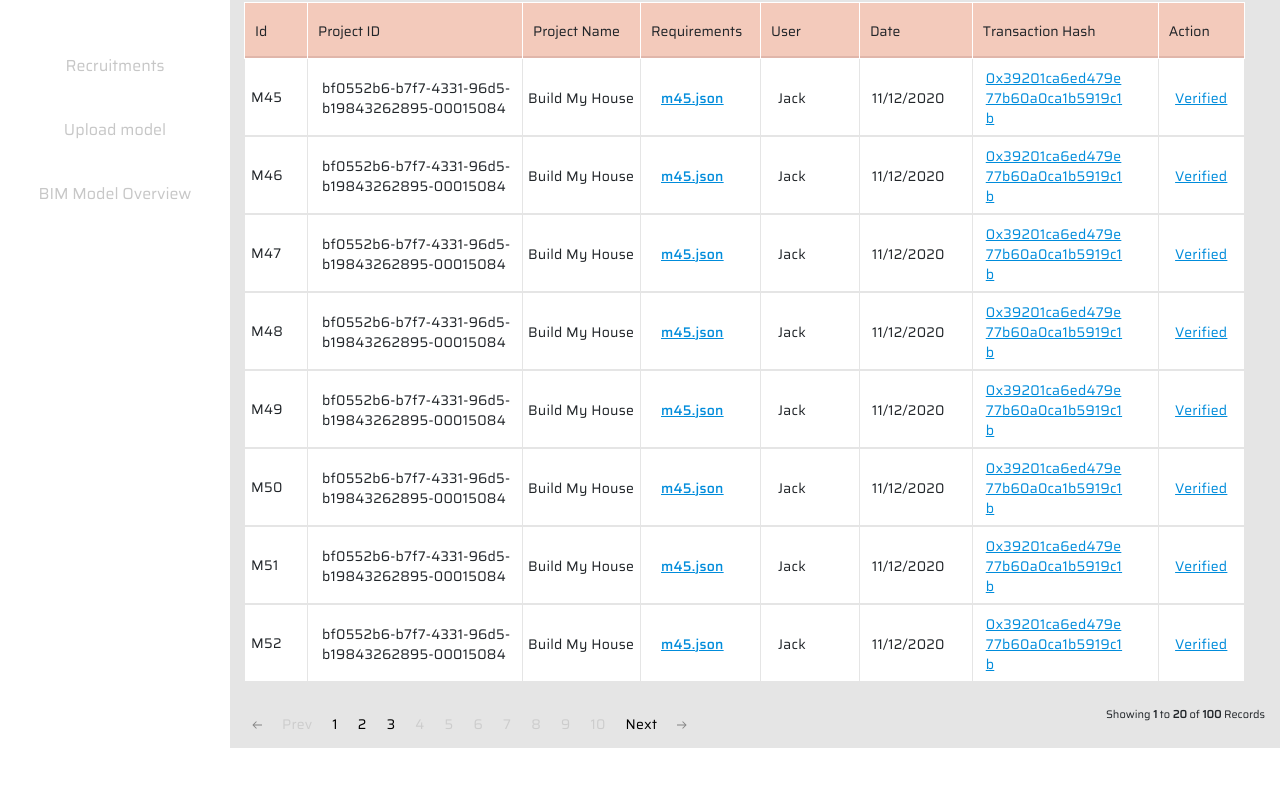
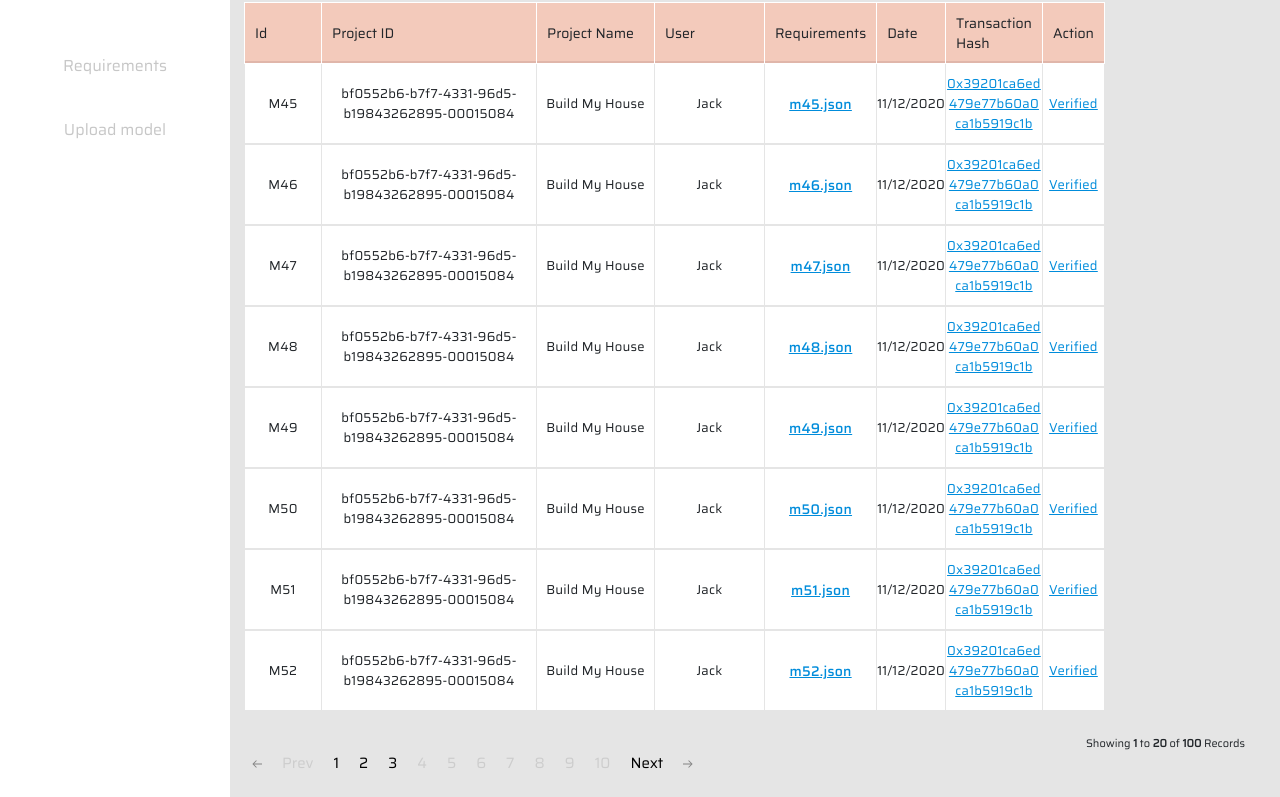
Before and after one commit to shwetakalunge/F-TS-ENGG-Screen5, a plain HTML site: page index.html in a window 1280 px wide. Shown: the part 133-930 px from the top of the page. Before the commit the page ends 881 px from the top, so only its background shows below. Drawn offline with nearby package versions, Linux system fonts and the light colour scheme; a web font is replaced by a local one.

Commit message:
first_commit

```diff
--- a/css/style.css
+++ b/css/style.css
@@ -1,10 +1,10 @@
+.clearfix {
+    zoom: 1
+}
+
 * {
     margin: 0;
     padding: 0;
-}
-
-.clearfix {
-    zoom: 1
 }
 
 html,
@@ -38,10 +38,11 @@ body {
 }
 
 @font-face {
-    font-family: saira-Semibold;
+    font-family: Semi-bold;
     src: url(Saira-SemiBold.ttf)
 }
 
+/*-------------------------------------------------------------------------------------------------------------*/
 /*---------------------------------*/
 
 .Section_Login1 {
@@ -57,7 +58,7 @@ body {
 .left {
     /*    width: 20%;*/
     left: 0;
-    background-color: #FFFFFF;
+    background-color: white;
     max-width: 230px;
     -webkit-box-flex: 1;
     -ms-flex: 1;
@@ -76,7 +77,7 @@ body {
 
 
 h1 {
-    font-family: saira-Semibold;
+    font-family: Semi-bold;
     font-style: normal;
     font-weight: 600;
     font-size: 36px;
@@ -115,6 +116,12 @@ li:active {
     /* margin: auto;*/
 }
 
+/*.logo_class {
+    width: 100px;
+    height: 113px;
+}*/
+
+
 .home {
     background: #FFFFFF;
     border: 1px solid rgba(0, 0, 0, 0.25);
@@ -151,13 +158,12 @@ th {
     font-style: normal;
     font-weight: normal;
     line-height: 20px;
-    /* text-align: left;*/
+    text-align: left;
     height: 56px
 }
 
-th:nth-child(1),
-td:nth-child(1){
-    width: 63px;
+th:nth-child(1) {
+    width: 77px;
 }
 
 th:nth-child(2) {
@@ -169,7 +175,7 @@ th:nth-child(3) {
 }
 
 th:nth-child(4) {
-    width: 120px;
+    width: 110px;
 }
 
 th:nth-child(5) {
@@ -177,19 +183,16 @@ th:nth-child(5) {
 }
 
 th:nth-child(6) {
-    width: 112px;
+    width: 65px;
 }
 
 th:nth-child(7) {
-    width: 186px;
-
-
+    width: 95px;
 }
 
 th:nth-child(8) {
-    width: 86px;
+    width: 60px
 }
-
 
 td {
     background: #FFFFFF;
@@ -198,37 +201,21 @@ td {
     letter-spacing: 0.25px;
     border: 1px solid #E5E5E5;
     font-style: normal;
-    font-size: 14px;
+    font-weight: 500;
+    font-size: 13px;
     line-height: 20px;
     font-family: saira-regular;
+    text-align: center;
+    padding: 10px 0px;
     -webkit-box-align: center;
     -ms-flex-align: center;
     align-items: center;
 
-    text-align: left;
-    /*padding: 19px 6px;*/
-    height: 56px
-}
-td:nth-child(1) {
-    padding: 18px 23px 19px 6px
-}
-td:nth-child(2) {
-    word-break: break-all;
-    /*  padding: 18px 10px;*/
-    letter-spacing: 0.25px;
-    padding: 19px 8px 18px 14px
-}
-td:nth-child(3) {
-    padding: 0px 3px 0px 5px
-}
-td:nth-child(5) {
-    padding: 0px 53px 0px 17px
-}
-td:nth-child(6) {
-    padding: 0px 27px 0px 12px
 }
 
-td:nth-child(4) {
+td:nth-child(1) {}
+
+td:nth-child(5) {
     color: #008CDB;
     -webkit-text-decoration-line: underline;
     text-decoration-line: underline;
@@ -237,24 +224,88 @@ td:nth-child(4) {
     font-weight: 500;
     font-size: 14px;
     line-height: 20px;
-    padding: 0px 22px 0px 20px
-}
-td:nth-child(7){
-     padding: 0px 29px 0px 13px
 }
 
-td:nth-child(7),
-td:nth-child(8) {
+td:nth-child(7) {
     color: #008CDB;
     -webkit-text-decoration-line: underline;
     text-decoration-line: underline;
-    word-break: break-all;
-    letter-spacing: 0.25px;
+    word-break: break-all
+}
+a {
+       color: #008CDB;
+}
+a:hover {
+   color: #008CDB;
+
+}
+td:nth-child(8) {
+   color: #008CDB;
+    -webkit-text-decoration-line: underline;
+    text-decoration-line: underline;
+    word-break: break-all
 }
 
-td:nth-child(8) {
+footer div {
+    display: -webkit-box;
+    display: -ms-flexbox;
+    display: inline-block;
+    cursor: pointer;
+    padding: 10px;
+    font-family: saira-regular;
+    font-size: 14px;
+}
+
+.Section_PageResult {
+    float: right;
+    margin-right: 35px;
+    font-family: saira-regular;
+    font-style: normal;
+    font-weight: 500;
+    font-size: 11px;
+    line-height: 17px;
+    text-align: right;
+}
+
+/*footer div:hover {
+    background-color: #EB5A2C;
+    border-radius: 50%;
+    height:30px
+}*/
+
+.pagination {
+    display: inline-block;
+    margin-left: 12px;
+    font-family: saira-regular;
+    font-style: normal;
+    font-weight: 500;
+    font-size: 14px;
+    line-height: 17px;
+
+}
+
+.pagination a {
+    color: black;
+    float: left;
+    padding: 8px 10px;
+    text-decoration: none;
+    text-align: center;
+    font-family: saira-regular;
+    font-style: normal;
+    font-weight: normal;
+    font-size: 15px;
+    line-height: 20px;
     text-align: center
 }
+
+.pagination a:hover {
+    background-color: #EB5A2C;
+    color: white;
+    /*height: 30px;
+    width: 30px;*/
+    border-radius: 50%;
+}
+
 .pagination a:nth-child(2),
 .pagination a:nth-child(6),
 .pagination a:nth-child(7),
@@ -265,57 +316,3 @@ td:nth-child(8) {
 .pagination a:nth-child(12) {
     opacity: 0.1;
 }
-
-/*footer div {
-    display: -webkit-box;
-    display: -ms-flexbox;
-    display: inline-block;
-    cursor: pointer;
-    padding: 0px 10px;
-    font-family: saira-regular;
-    font-style: normal;
-    font-weight: normal;
-    font-size: 14px;
-    line-height: 20px;
-    text-align: center
-}*/
-
-.Section_PageResult {
-    float: right;
-    margin-right: 15px;
-    font-family: saira-regular;
-    font-style: normal;
-    font-weight: 500;
-    font-size: 11px;
-    line-height: 17px;
-    text-align: right;
-}
-
-.pagination {
-    display: inline-block;
-    margin-left: 12px;
-    font-family: saira-regular;
-    font-style: normal;
-    font-weight: 500;
-    font-size: 14px;
-    line-height: 17px;
-}
-
-.pagination a {
-    color: black;
-    float: left;
-    padding: 8px 10px;
-    text-decoration: none;
-    text-align: center;
-    font-size: 14px;
-    line-height: 20px;
-    letter-spacing: 0.25px;
-}
-
-.pagination a:hover {
-    background-color: #EB5A2C;
-    color: white;
-    height: 35px;
-    width: 35px;
-    border-radius: 50%;
-}
--- a/index.html
+++ b/index.html
@@ -3,6 +3,7 @@
 
 <head>
     <meta name="viewport" content="width=device-width, initial-scale=1.0">
+
     <link rel="stylesheet" type="text/css" href="css/normalize.css">
 
 
@@ -19,8 +20,10 @@
     <script src="https://cdn.jsdelivr.net/npm/bootstrap@4.5.3/dist/js/bootstrap.bundle.min.js" integrity="sha384-ho+j7jyWK8fNQe+A12Hb8AhRq26LrZ/JpcUGGOn+Y7RsweNrtN/tE3MoK7ZeZDyx" crossorigin="anonymous"></script>
 
     <link rel="stylesheet" type="text/css" href="fonts/fonts.css">
+    <link rel="stylesheet" type="text/css" href="css/style.css">
     <link rel="stylesheet" type="text/css" href="css/queries.css">
-    <link rel="stylesheet" type="text/css" href="css/style.css">
+
+
     <title>BIM Engineer Page 5</title>
 
 </head>
@@ -33,10 +36,9 @@
                 <img src="images/logo.png" class="logo_class">
             </section>
             <ul>
+                <li>Requirements</li>
+                <li>Upload model</li>
 
-                <li>Recruitments</li>
-                <li>Upload model</li>
-                <li>BIM Model Overview</li>
             </ul>
         </div>
         <div class="right">
@@ -46,6 +48,8 @@
             <div class="table_p">
                 <p>Requirements Grid</p>
             </div>
+            <div style="overflow-x:auto;">
+
                 <table class="smart-table">
                     <thead>
                         <tr>
@@ -53,8 +57,8 @@
                             <th>Id</th>
                             <th>Project ID</th>
                             <th>Project Name</th>
+                            <th>User</th>
                             <th>Requirements</th>
-                        <th>User</th>
                             <th>Date</th>
                             <th>Transaction Hash</th>
                             <th>Action</th>
@@ -68,11 +72,11 @@
                             <td data-col-title="Id">M45</td>
                             <td data-col-title="Project ID">bf0552b6-b7f7-4331-96d5-b19843262895-00015084</td>
                             <td data-col-title="Project Name">Build My House</td>
+                            <td data-col-title="User">Jack </td>
                             <td data-col-title="Requirements">m45.json</td>
-                        <td data-col-title="User">Jack</td>
                             <td data-col-title="Date">11/12/2020</td>
                             <td data-col-title="Transaction Hash">0x39201ca6ed479e77b60a0ca1b5919c1b</td>
-                        <td data-col-title="Action">Verified</td>
+                            <td data-col-title="Action"><a href="#">Verified</a></td>
 
                         </tr>
                         <tr>
@@ -80,12 +84,12 @@
                             <td data-col-title="Id">M46</td>
                             <td data-col-title="Project ID">bf0552b6-b7f7-4331-96d5-b19843262895-00015084</td>
                             <td data-col-title="Project Name">Build My House</td>
-                        <td data-col-title="Requirements">m45.json</td>
-                        <td data-col-title="User">Jack</td>
+                            <td data-col-title="User">Jack </td>
+                            <td data-col-title="Requirements">m46.json</td>
                             <td data-col-title="Date">11/12/2020</td>
                             <td data-col-title="Transaction Hash">0x39201ca6ed479e77b60a0ca1b5919c1b
                             </td>
-                        <td data-col-title="Action">Verified</td>
+                            <td data-col-title="Action"><a href="#">Verified</a></td>
 
                         </tr>
                         <tr>
@@ -93,12 +97,12 @@
                                 <td data-col-title="Id">M47</td>
                                 <td data-col-title="Project ID">bf0552b6-b7f7-4331-96d5-b19843262895-00015084</td>
                                 <td data-col-title="Project Name">Build My House</td>
-                            <td data-col-title="Requirements">m45.json</td>
-                            <td data-col-title="User">Jack</td>
+                                <td data-col-title="User">Jack </td>
+                                <td data-col-title="Requirements">m47.json</td>
                                 <td data-col-title="Date">11/12/2020</td>
                                 <td data-col-title="Transaction Hash">0x39201ca6ed479e77b60a0ca1b5919c1b
                                 </td>
-                            <td data-col-title="Action">Verified</td>
+                                <td data-col-title="Action"><a href="#">Verified</a></td>
                             </span>
                         </tr>
                         <tr>
@@ -106,12 +110,12 @@
                                 <td data-col-title="Id">M48</td>
                                 <td data-col-title="Project ID">bf0552b6-b7f7-4331-96d5-b19843262895-00015084</td>
                                 <td data-col-title="Project Name">Build My House</td>
-                            <td data-col-title="Requirements">m45.json</td>
-                            <td data-col-title="User">Jack</td>
+                                <td data-col-title="User">Jack </td>
+                                <td data-col-title="Requirements">m48.json</td>
                                 <td data-col-title="Date">11/12/2020</td>
                                 <td data-col-title="Transaction Hash">0x39201ca6ed479e77b60a0ca1b5919c1b
                                 </td>
-                            <td data-col-title="Action">Verified</td>
+                                <td data-col-title="Action"><a href="#">Verified</a></td>
                             </span>
                         </tr>
                         <tr>
@@ -119,12 +123,12 @@
                                 <td data-col-title="Id">M49</td>
                                 <td data-col-title="Project ID">bf0552b6-b7f7-4331-96d5-b19843262895-00015084</td>
                                 <td data-col-title="Project Name">Build My House</td>
-                            <td data-col-title="Requirements">m45.json</td>
-                            <td data-col-title="User">Jack</td>
+                                <td data-col-title="User">Jack </td>
+                                <td data-col-title="Requirements">m49.json</td>
                                 <td data-col-title="Date">11/12/2020</td>
                                 <td data-col-title="Transaction Hash">0x39201ca6ed479e77b60a0ca1b5919c1b
                                 </td>
-                            <td data-col-title="Action">Verified</td>
+                                <td data-col-title="Action"><a href="#">Verified</a></td>
                             </span>
                         </tr>
                         <tr>
@@ -132,12 +136,12 @@
                                 <td data-col-title="Id">M50</td>
                                 <td data-col-title="Project ID">bf0552b6-b7f7-4331-96d5-b19843262895-00015084</td>
                                 <td data-col-title="Project Name">Build My House</td>
-                            <td data-col-title="Requirements">m45.json</td>
-                            <td data-col-title="User">Jack</td>
+                                <td data-col-title="User">Jack </td>
+                                <td data-col-title="Requirements">m50.json</td>
                                 <td data-col-title="Date">11/12/2020</td>
                                 <td data-col-title="Transaction Hash">0x39201ca6ed479e77b60a0ca1b5919c1b
                                 </td>
-                            <td data-col-title="Action">Verified</td>
+                                <td data-col-title="Action"><a href="#">Verified</a></td>
                             </span>
                         </tr>
                         <tr>
@@ -145,12 +149,12 @@
                                 <td data-col-title="Id">M51</td>
                                 <td data-col-title="Project ID">bf0552b6-b7f7-4331-96d5-b19843262895-00015084</td>
                                 <td data-col-title="Project Name">Build My House</td>
-                            <td data-col-title="Requirements">m45.json</td>
-                            <td data-col-title="User">Jack</td>
+                                <td data-col-title="User">Jack </td>
+                                <td data-col-title="Requirements">m51.json</td>
                                 <td data-col-title="Date">11/12/2020</td>
-                            <td data-col-title="Transaction Hash">0x39201ca6ed479e77b60a0ca1b5919c1b
+                                <td data-col-title="Transaction Hash"><a href="#">0x39201ca6ed479e77b60a0ca1b5919c1b</a>
                                 </td>
-                            <td data-col-title="Action">Verified</td>
+                                <td data-col-title="Action"><a href="#">Verified</a></td>
                             </span>
                         </tr>
                         <tr>
@@ -158,12 +162,12 @@
                                 <td data-col-title="Id">M52</td>
                                 <td data-col-title="Project ID">bf0552b6-b7f7-4331-96d5-b19843262895-00015084</td>
                                 <td data-col-title="Project Name">Build My House</td>
-                            <td data-col-title="Requirements">m45.json</td>
-                            <td data-col-title="User">Jack</td>
+                                <td data-col-title="User">Jack </td>
+                                <td data-col-title="Requirements">m52.json</td>
                                 <td data-col-title="Date">11/12/2020</td>
                                 <td data-col-title="Transaction Hash">0x39201ca6ed479e77b60a0ca1b5919c1b
                                 </td>
-                            <td data-col-title="Action">Verified</td>
+                                <td data-col-title="Action"><a href="#">Verified</a></td>
                             </span>
                         </tr>
 
@@ -193,6 +197,6 @@
                     </section>
                 </footer>
             </div>
+        </div>
     </section>
-    </body>
-</html>
+</body></html>
```
Also changed, not shown: css/queries.css (+12 -8 lines). Lines whose indentation alone changed are shown as unchanged.
